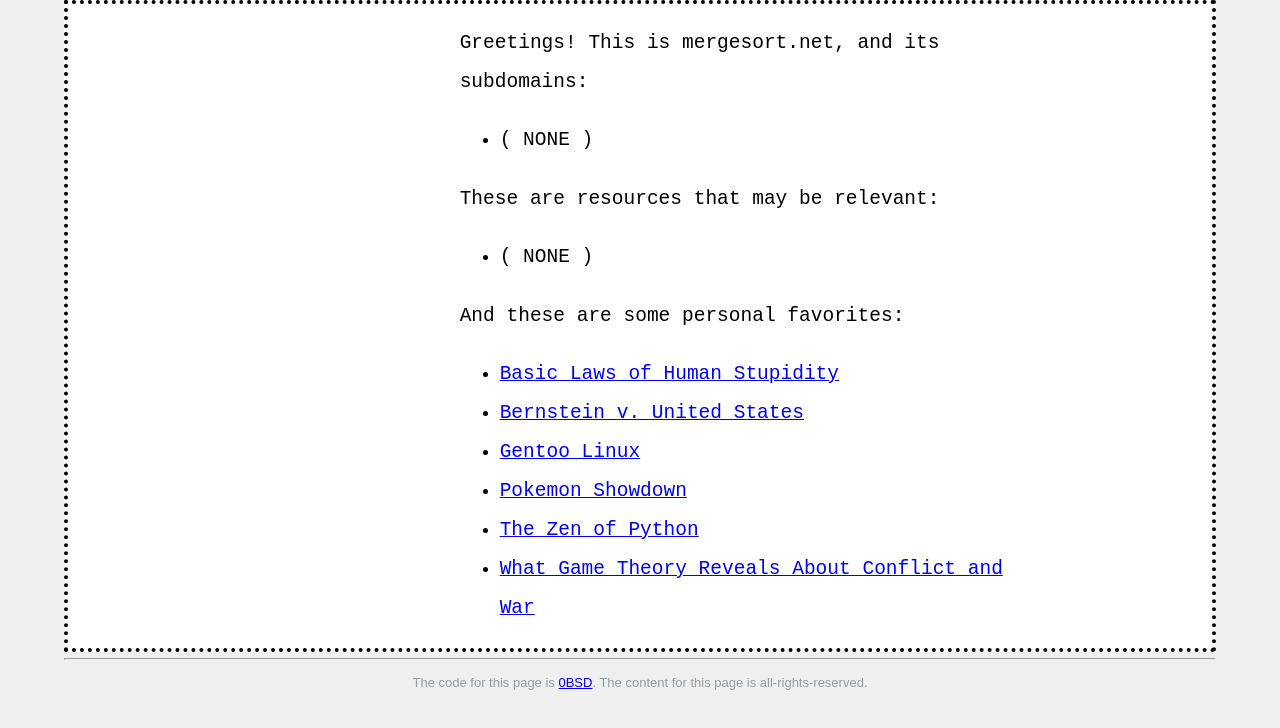
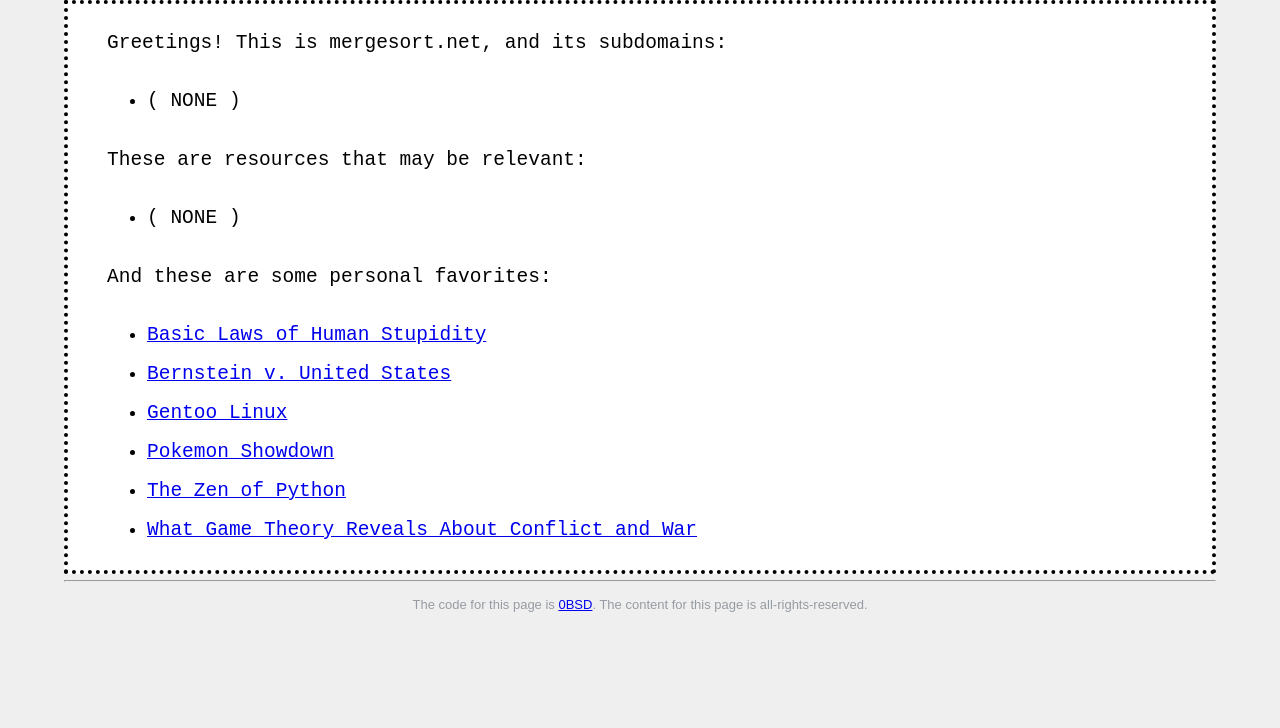
Before and after one commit to mervn/website, a plain HTML site: page index.html in a window 1280 px wide. Drawn offline with Linux system fonts and the light colour scheme.

Commit message:
feat: use character-width padding to delimit div
Add "... { padding: 0em 2em ; }" to /css/main.css

Separate content from its border by character-width, instead of
percentage; which results in a very consistent screen balance.

```diff
--- a/css/main.css
+++ b/css/main.css
@@ -27,13 +27,12 @@ footer {
 	background-color: #ffffff;
 	color: #000000;
 
+	/* if removed, beware of (top) margin collapses */
+	border: 4px dotted #000000;
+
 	font-family: monospace;
 	font-size: 1.0em;
 	line-height: 2.0;
 
-	/* if removed, beware of (top) margin collapses */
-	border: 4px dotted #000000;
-
-	/* influenced by the "rule of thirds" */
-	padding: 0 17% 0 34%;
+	padding: 0em 2em;
 }
```
